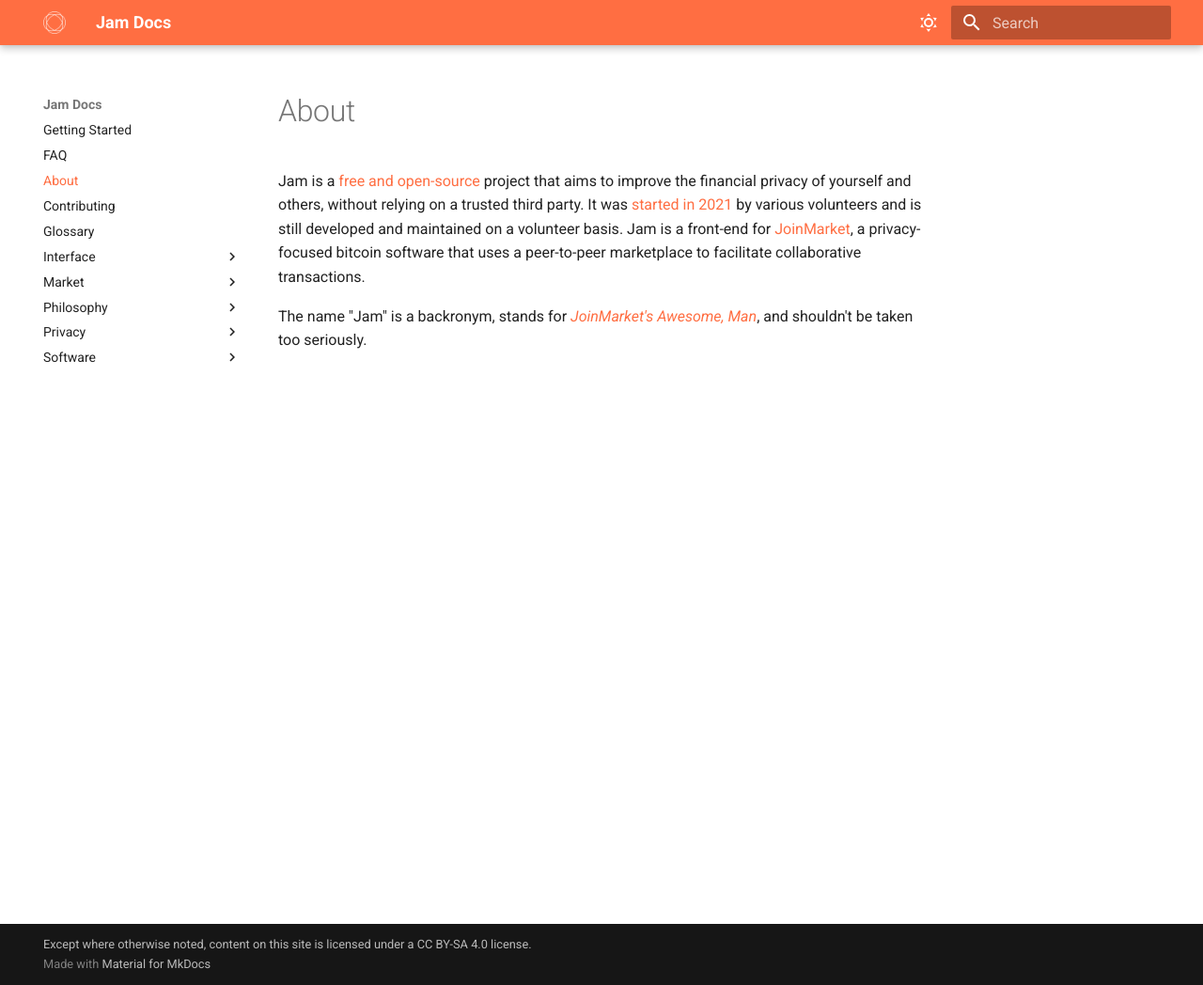
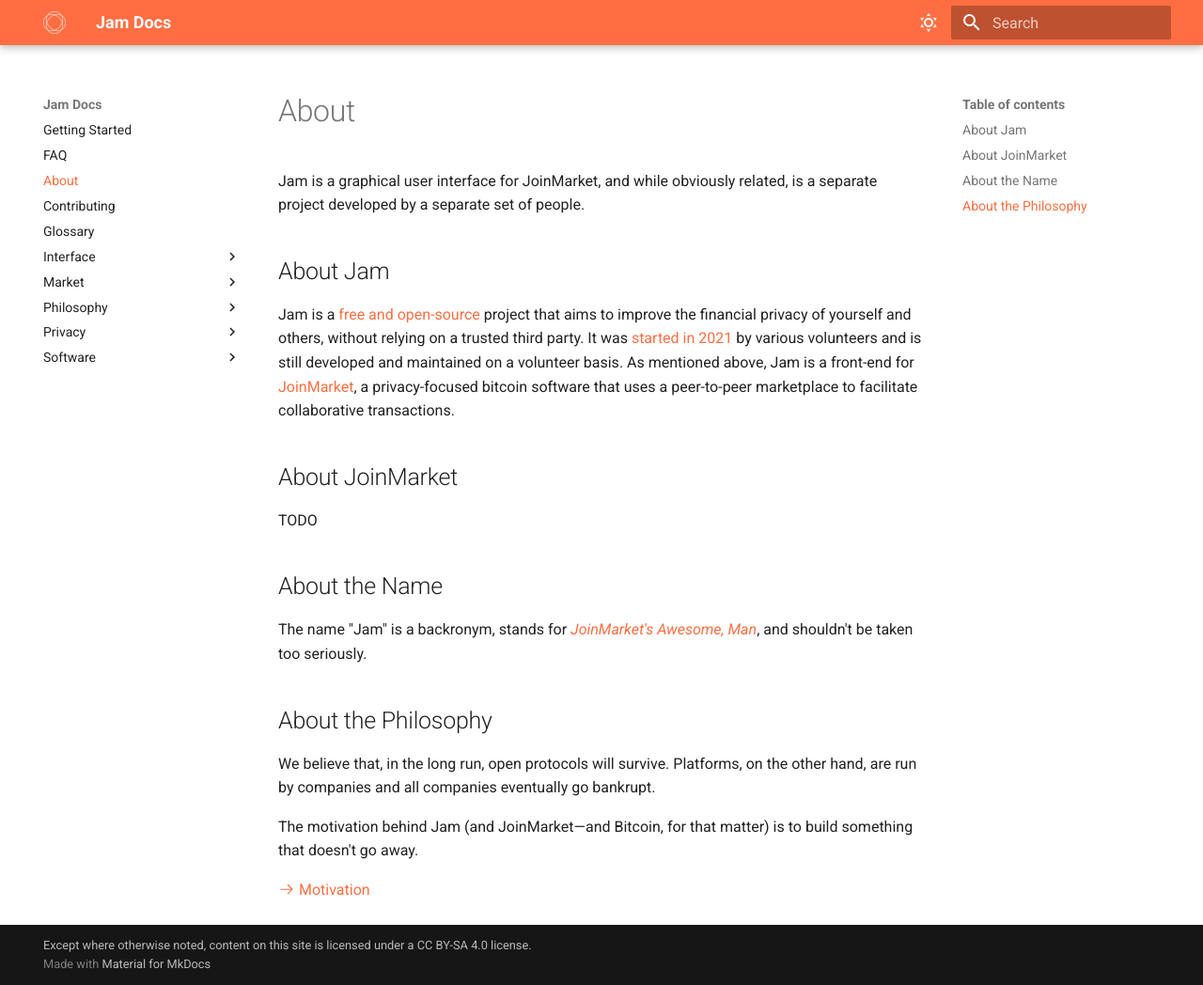
Before and after one commit to joinmarket-webui/jamdocs, an MkDocs documentation site: the page built from docs/about.md, in a window 1280 px wide and 1048 px high. Shown: the whole window at 94% size. Built offline with MkDocs 1.6.1 and Material for MkDocs 9.7.7, drawn with Linux system fonts in a browser that asks for light colours.

Commit message:
docs(about): add sections

```diff
--- a/docs/about.md
+++ b/docs/about.md
@@ -1,17 +1,40 @@
 # About
+
+Jam is a graphical user interface for JoinMarket, and while obviously related,
+is a separate project developed by a separate set of people.
+
+## About Jam
 
 Jam is a [free and open-source][license] project that aims to improve the
 financial privacy of yourself and others, without relying on a trusted third
 party. It was [started in 2021][bounty] by various volunteers and is still
-developed and maintained on a volunteer basis. Jam is a front-end for
-[JoinMarket][jmcs], a privacy-focused bitcoin software that uses a peer-to-peer
-marketplace to facilitate collaborative transactions.
+developed and maintained on a volunteer basis. As mentioned above, Jam is a
+front-end for [JoinMarket][jmcs], a privacy-focused bitcoin software that uses a
+peer-to-peer marketplace to facilitate collaborative transactions.
 
 [license]: software/license.md
 [jmcs]: https://github.com/JoinMarket-Org/joinmarket-clientserver
 [bounty]: https://github.com/JoinMarket-Org/joinmarket-clientserver/issues/978
 
+## About JoinMarket
+
+TODO
+
+## About the Name
+
 The name "Jam" is a backronym, stands for [*JoinMarket's Awesome, Man*][name],
 and shouldn't be taken too seriously.
 
 [name]: https://github.com/joinmarket-webui/joinmarket-webui/issues/22#issuecomment-1024654436
+
+## About the Philosophy
+
+We believe that, in the long run, open protocols will survive. Platforms, on the
+other hand, are run by companies and all companies eventually go bankrupt.
+
+The motivation behind Jam (and JoinMarket—and Bitcoin, for that matter) is to
+build something that doesn't go away.
+
+[:octicons-arrow-right-24: Motivation][motivation]
+
+[motivation]: philosophy/00-motivation.md
```
